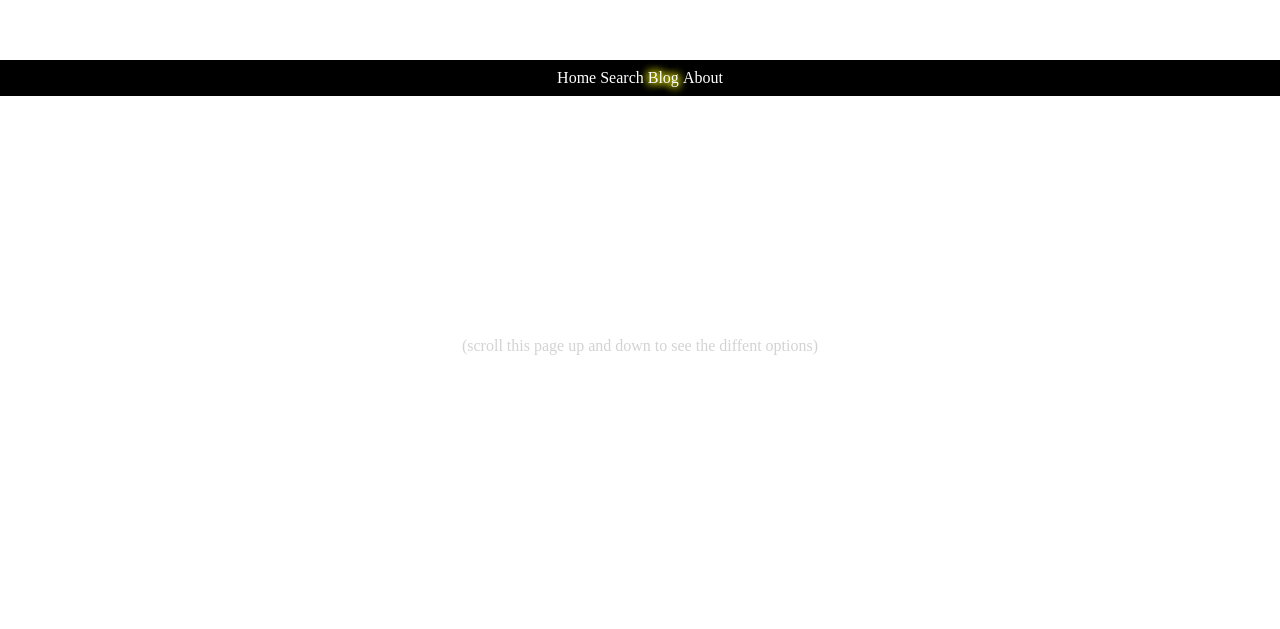
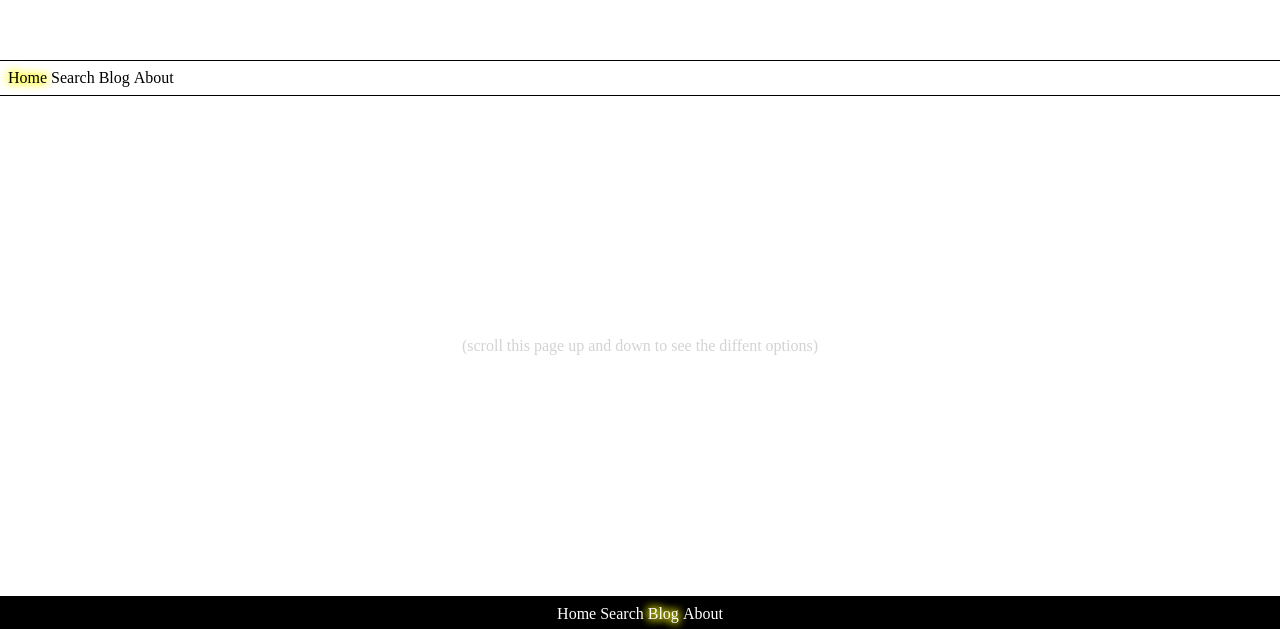
Before and after one commit to b00tc4mp/bem-demo, a plain HTML site: page nav-bar/index.html in a window 1280 px wide. Shown: the part 976-1605 px from the top of the page. Before the commit the page ends 1572 px from the top, so only its background shows below. Drawn offline with Linux system fonts and the light colour scheme; a web font is replaced by a local one.

Commit message:
update sticky nav-bar

```diff
--- a/nav-bar/index.html
+++ b/nav-bar/index.html
@@ -28,6 +28,15 @@
 
     <div class="empty">(scroll this page up and down to see the diffent options)</div>
 
+    <nav class="nav-bar nav-bar--sticky">
+        <a class="nav-bar__item nav-bar__item--active" href="http://home.com">Home</a>
+        <a class="nav-bar__item" href="http://search.com">Search</a>
+        <a class="nav-bar__item" href="http://blog.com">Blog</a>
+        <a class="nav-bar__item" href="http://about.com">About</a>
+    </nav>
+
+    <div class="empty">(scroll this page up and down to see the diffent options)</div>
+
     <nav class="nav-bar nav-bar--dark nav-bar--center">
         <a class="nav-bar__item" href="http://home.com">Home</a>
         <a class="nav-bar__item" href="http://search.com">Search</a>
--- a/nav-bar/style.css
+++ b/nav-bar/style.css
@@ -17,6 +17,7 @@ body {
 }
 
 .nav-bar--sticky {
+    position: -webkit-sticky;
     position: sticky;
     top: 0;
 }
```
